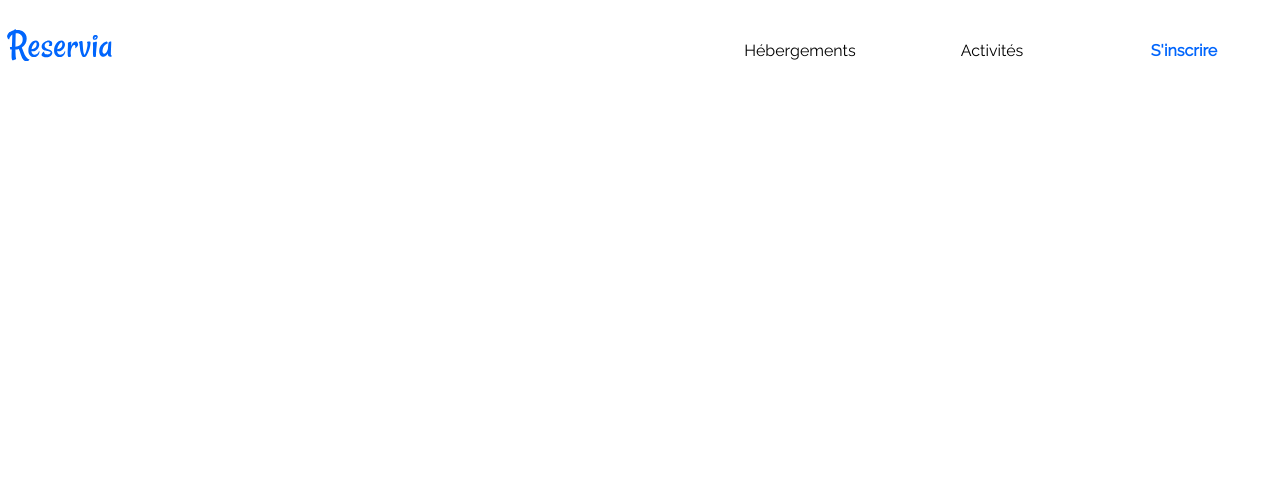
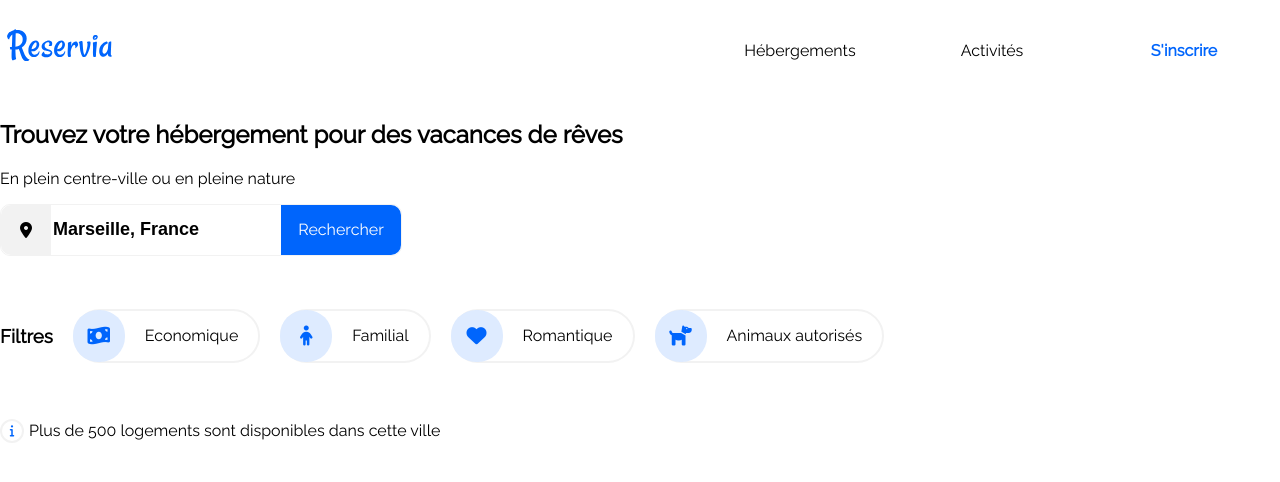
Before and after one commit to Maraboutagine/AnaisChivilo_2_09082021, a plain HTML site: page P2.html in a window 1280 px wide. Drawn offline with Linux system fonts and the light colour scheme.

Commit message:
Ajout du header

```diff
--- a/P2.css
+++ b/P2.css
@@ -23,8 +23,17 @@ body{
 .decorationNone{
     text-decoration: none;
 }
+.bordureNone{
+    border: none;
+}
 .colorBleu{
     color:#0065fc;
+}
+.backGris{
+    background-color:#f2f2f2 ;
+}
+.backBleu{
+    background-color:#0065fc;
 }
 .texteGras{
     font-weight: bold;
@@ -46,6 +55,96 @@ body{
 .bordureNav{
     border-top: 1px solid transparent;
 }
+.bordureNav:hover{
+    border-top: 1px solid #0065fc;
+    cursor: pointer;
+}
+.bordureNav:hover > a{
+  color: #0065fc;
+}
 .marglogo{
     margin-bottom: 7px;
 }
+/*header*/
+.bordureSearch{
+    width: 400px;
+    border-radius: 10px;
+    border: 0.5px solid #f2f2f2;
+}
+.paddingSearch{
+    padding: left 20px; ;
+}
+.recherche{
+    height: 50px;
+    width: 230px;
+    font-size: 18px;
+    color: black;
+    font-weight: bold;
+}
+.iconSize{
+    height: 50px;
+    width: 50px;
+    border-radius: 10px 0 0 10px ;
+}
+.buttonSearch{
+    height: 50px;
+    width: 120px;
+    color: white;
+    cursor: pointer;
+    border-radius: 0 10px 10px 0;
+}
+.buttonSearch:hover{
+    color: #0065fc;
+    background-color:#f2f2f2 ;
+}
+/*Filtres*/
+.margFiltre{
+    margin-top: 50px ;
+    margin-bottom: 40px;
+}
+.filtre{
+    display: flex;
+    align-items: center;
+}
+.margFiltreTitre{
+    margin-right: 20px;
+}
+.filtreTexteIcons{
+    border: 2px solid #f2f2f2;
+    height: 50px;
+    border-radius: 30px;
+    margin-right: 20px;
+}
+.filtreTexteIcons:hover >.filtreTexte{
+    color: #0065fc;
+}
+.filtreTexteIcons:hover >.filtreIcons{
+    color: white;
+    background-color: #0065fc ;
+}
+.filtreTexte{
+    height: 50px;
+    padding-left: 20px;
+    padding-right: 20px;
+    border-radius: 0 25px 25px 0;
+}
+.filtreIcons{
+    margin-left: -2px ;
+    border-radius: 25px;
+    width: 52px;
+    height: 52px;
+    color: #0065fc;
+    background-color: #deebff;
+}
+/*Info icone*/
+.info{
+    display: flex;
+    align-items: center;
+}
+.parentIcon{
+    width: 20px;
+    height: 20px;
+    border: 2px solid #f2f2f2;
+    border-radius: 25px;
+    margin-right: 5px;
+}
--- a/P2.html
+++ b/P2.html
@@ -15,7 +15,7 @@
       rel="stylesheet">
     </head>
     <body>
-        <!--Barre de Navigation-->
+      <!--Barre de Navigation-->
     <nav class="sizeNav">
       <div class="flexBetween">
         <div><img class="marglogo" src="images/logo/Reservia.svg"
@@ -35,3 +35,47 @@
         </div>
       </div>
     </nav>
+     <!--Header-->
+     <header>
+      <section>
+        <div>
+          <h1 class="texteGras">
+            Trouvez votre hébergement pour des vacances de rêves
+          </h1>
+          <p>En plein centre-ville ou en pleine nature</p>
+        </div>
+        <div class="bordureSearch flexCentre">
+          <div class="backGris flexCentre iconSize">
+            <i class="fas fa-map-marker-alt"></i></div>
+          <div>
+            <input class="recherche flexCentre bordureNone paddingSearch"
+            type="search"
+            value="Marseille, France"></div>
+          <div class="backBleu flexCentre buttonSearch">Rechercher</div>
+        </div>
+        <div class="filtre margFiltre">
+          <div class="margFiltreTitre"><h3>Filtres</h3></div>
+          <div class="flexBetween filtreTexteIcons">
+            <i class="fas fa-money-bill-wave fa-lg filtreIcons flexCentre"></i>
+            <div class="filtreTexte flexCentre ">Economique</div>
+          </div>
+          <div class="flexBetween filtreTexteIcons">
+            <i class="fas fa-child fa-lg filtreIcons flexCentre"></i>
+            <div class="filtreTexte flexCentre">Familial</div>
+          </div>
+          <div class="flexBetween filtreTexteIcons">
+            <i class="fas fa-heart fa-lg filtreIcons flexCentre"></i>
+            <div class="filtreTexte flexCentre">Romantique</div>
+          </div>
+          <div class="flexBetween filtreTexteIcons">
+            <i class="fas fa-dog fa-lg filtreIcons flexCentre"></i>
+            <div class="filtreTexte flexCentre">Animaux autorisés</div>
+          </div>
+        </div>
+        <div class="info">
+          <div class="parentIcon flexCentre">
+            <i class="fas fa-info fa-xs colorBleu"></i></div>
+          <p>Plus de 500 logements sont disponibles dans cette ville</p>
+        </div>
+      </section>
+    </header>
```
